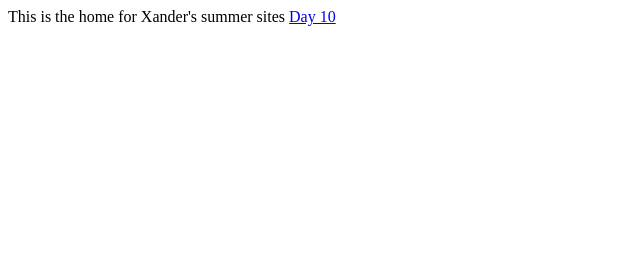
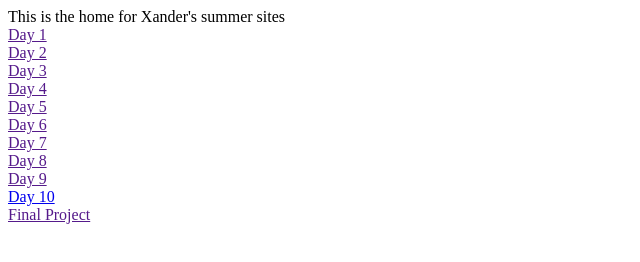
Before and after one commit to XanderCh404/Day9, a plain HTML site: page index.html in a window 1280 px wide. Shown: the whole page, without its empty margins (0-640 px from the left). Drawn offline with Linux system fonts and the light colour scheme.

Commit message:
Update index.html

```diff
--- a/index.html
+++ b/index.html
@@ -5,7 +5,28 @@
 </head>
 <body>
 <section>This is the home for Xander's summer sites
+    <br>
+    <a href="">Day 1</a>
+    <br>
+    <a href="">Day 2</a>
+    <br>
+    <a href="">Day 3</a>
+    <br>
+    <a href="">Day 4</a>
+    <br>
+    <a href="">Day 5</a>
+    <br>
+    <a href="">Day 6</a>
+    <br>
+    <a href="">Day 7</a>
+    <br>
+    <a href="">Day 8</a>
+    <br>
+    <a href="">Day 9</a>
+    <br>
     <a href="https://xanderch404.github.io/Day10/">Day 10</a>
+    <br>
+    <a href="">Final Project</a>
 </section>
 </body>
 </html>
```
